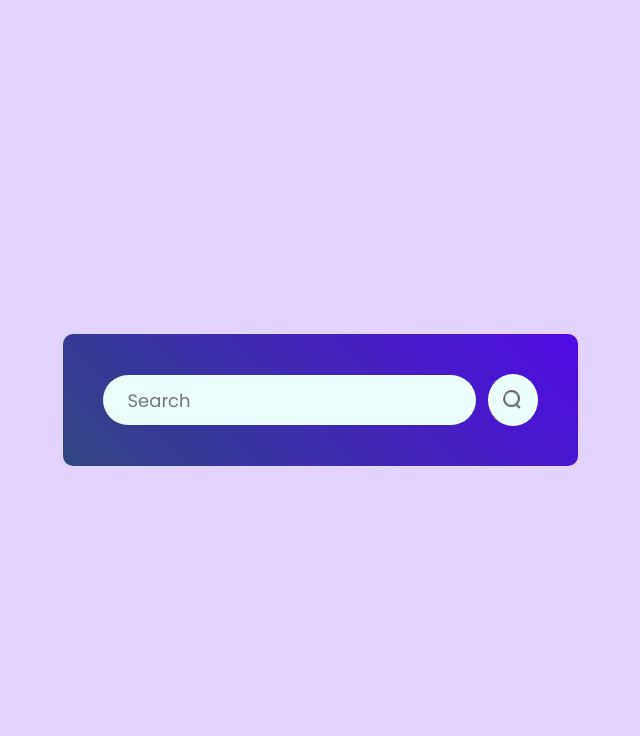
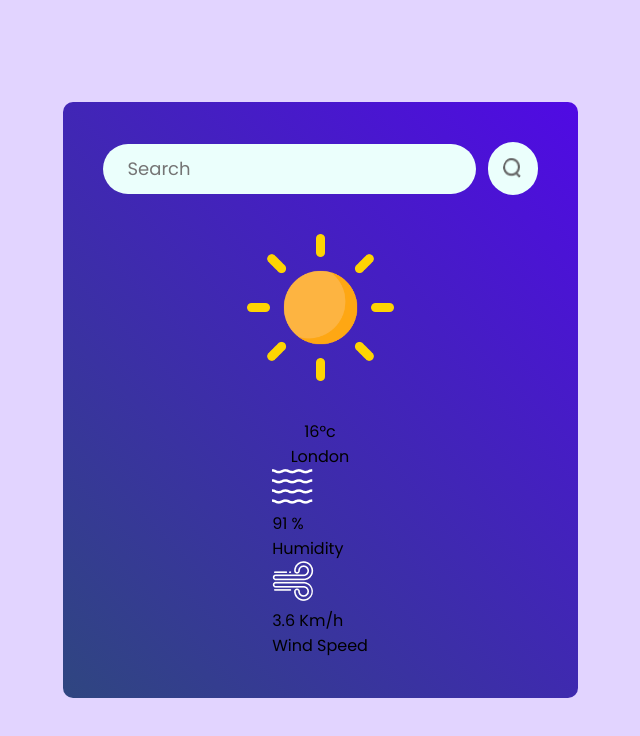
Before and after one commit to Levss30/react-weather-app, a React (Vite) app: page / in a window 1280 px wide. Shown: the top 736 px of the page, without its empty margins (320-960 px from the left). Built offline with nearby package versions, Linux system fonts and the light colour scheme.

Commit message:
Feat Weather

```diff
--- a/src/components/Weather.jsx
+++ b/src/components/Weather.jsx
@@ -1,5 +1,12 @@
 import './Weather.css'
 import search_icon from "../assets/search.png"
+import clear_icon from "../assets/clear.png"
+import cloud_icon from "../assets/cloud.png"
+import drizzle_icon from "../assets/drizzle.png"
+import rain_icon from "../assets/rain.png"
+import snow_icon from "../assets/snow.png"
+import wind_icon from "../assets/wind.png"
+import humidity_icon from "../assets/humidity.png"
 
 const Weather = () => {
   return (
@@ -8,7 +15,26 @@
             <input type="text" placeholder='Search' />
             <img src={search_icon} />
         </div>
+        <img src={clear_icon} alt="" className='weather-icon' />
+        <p className='temperature'>16°c</p>
+        <p className='location'>London</p>
+        <div className="weather-data">
+          <div className="col">
+            <img src={humidity_icon} alt="" />
+            <div>
+              <p>91 %</p>
+              <span>Humidity</span>
+            </div>
+          </div>
+          <div className="col">
+            <img src={wind_icon} alt="" />
+            <div>
+              <p>3.6 Km/h</p>
+              <span>Wind Speed</span>
+            </div>
+        </div>
     </div>
+  </div>
   )
 }
 
```
